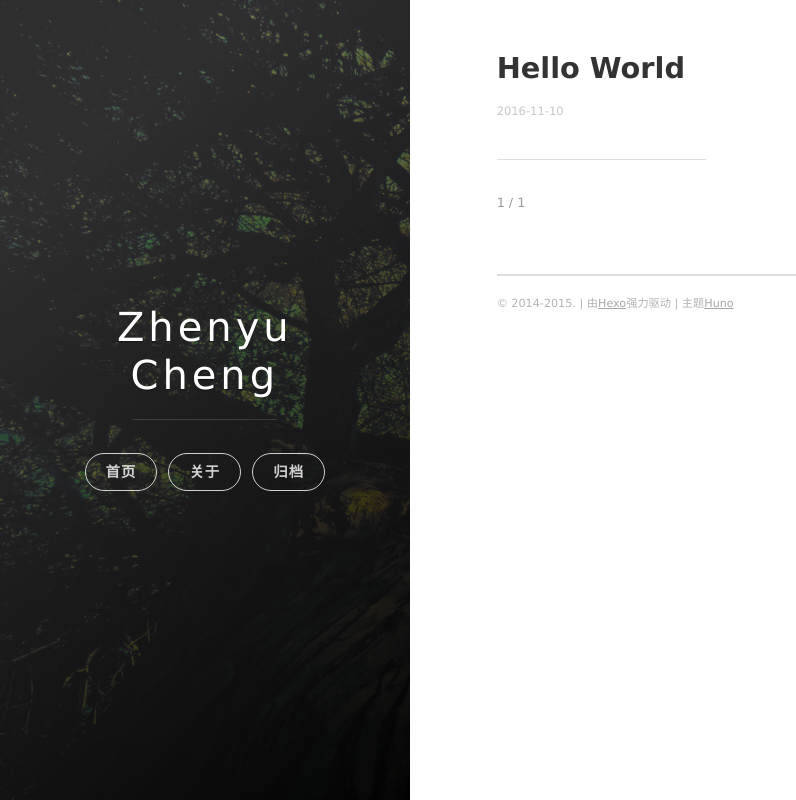
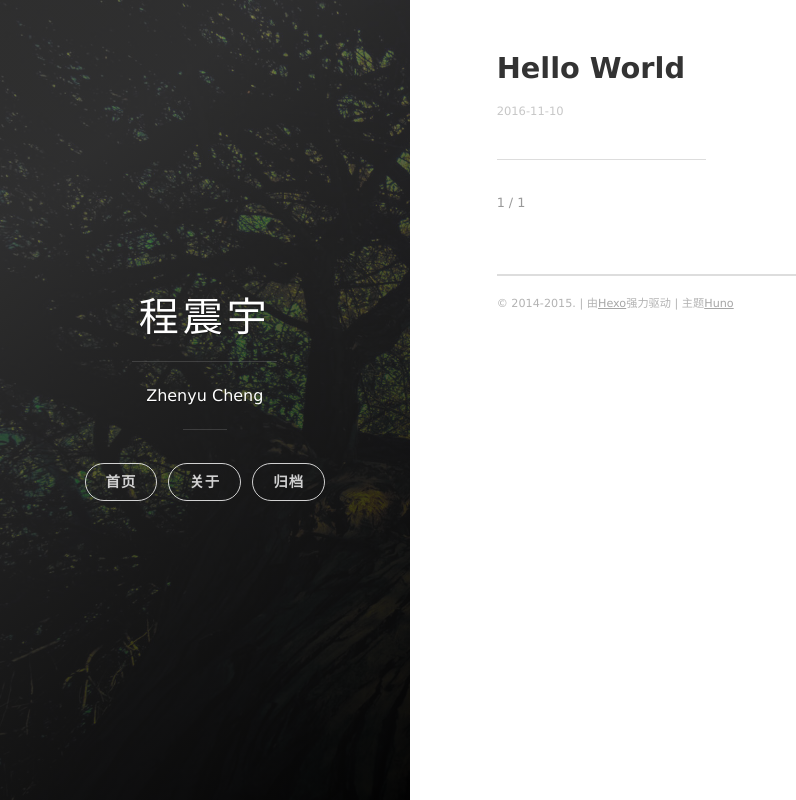
Before and after one commit to Abslumu/Abslumu.github.io, a plain HTML site: page index.html in a window 1280 px wide. Shown: the whole page, without its empty margins (0-796 px from the left). Drawn offline with nearby package versions, Linux system fonts and the light colour scheme; some packages are replaced by stand-ins of ours.

Commit message:
Site updated: 2016-11-11 13:28:47

```diff
--- a/index.html
+++ b/index.html
@@ -7,21 +7,26 @@
 
 
     <title>
-      Zhenyu Cheng
+      程震宇
     </title>
 
     <meta name="viewport" content="width=device-width, initial-scale=1, maximum-scale=1, user-scalable=no">
 
-      <meta name="author" content="John Doe">
+      <meta name="author" content="Zhenyu Cheng">
 
 
+      <meta name="description" content="做一个文艺范的程序员">
 
+
+    <meta name="description" content="做一个文艺范的程序员">
 <meta property="og:type" content="website">
-<meta property="og:title" content="Zhenyu Cheng">
-<meta property="og:url" content="http://yoursite.com/index.html">
-<meta property="og:site_name" content="Zhenyu Cheng">
+<meta property="og:title" content="程震宇">
+<meta property="og:url" content="https://abslumu.github.io/index.html">
+<meta property="og:site_name" content="程震宇">
+<meta property="og:description" content="做一个文艺范的程序员">
 <meta name="twitter:card" content="summary">
-<meta name="twitter:title" content="Zhenyu Cheng">
+<meta name="twitter:title" content="程震宇">
+<meta name="twitter:description" content="做一个文艺范的程序员">
 
 
 
@@ -53,9 +58,14 @@
 
 
 
-        <h1 class="panel-cover__title panel-title"><a href="/" title="link to homepage">Zhenyu Cheng</a></h1>
+        <h1 class="panel-cover__title panel-title"><a href="/" title="link to homepage">程震宇</a></h1>
         <hr class="panel-cover__divider" />
 
+
+        <p class="panel-cover__description">
+          Zhenyu Cheng
+        </p>
+        <hr class="panel-cover__divider panel-cover__divider--secondary" />
 
 
         <div class="navigation-wrapper">
```
Also changed, not shown: 2016/11/10/hello-world/index.html (+12 -7 lines), archive/index.html (+12 -4 lines), archives/2016/11/index.html (+12 -4 lines), archives/2016/index.html (+12 -4 lines), archives/index.html (+12 -4 lines). Lines whose indentation alone changed are shown as unchanged.
